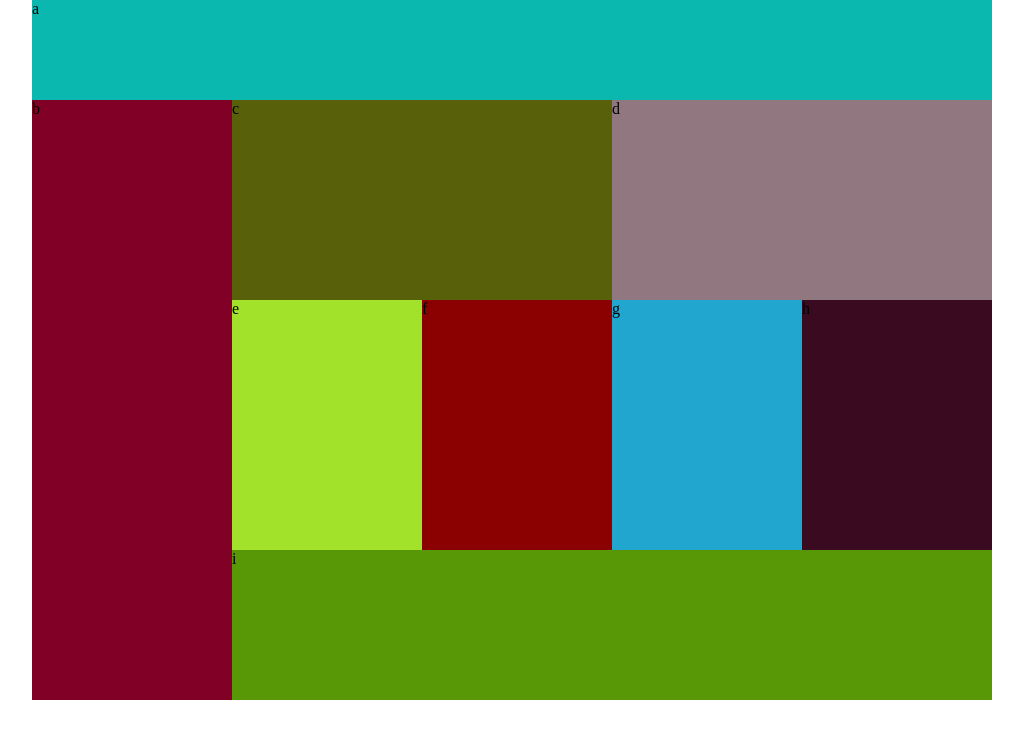
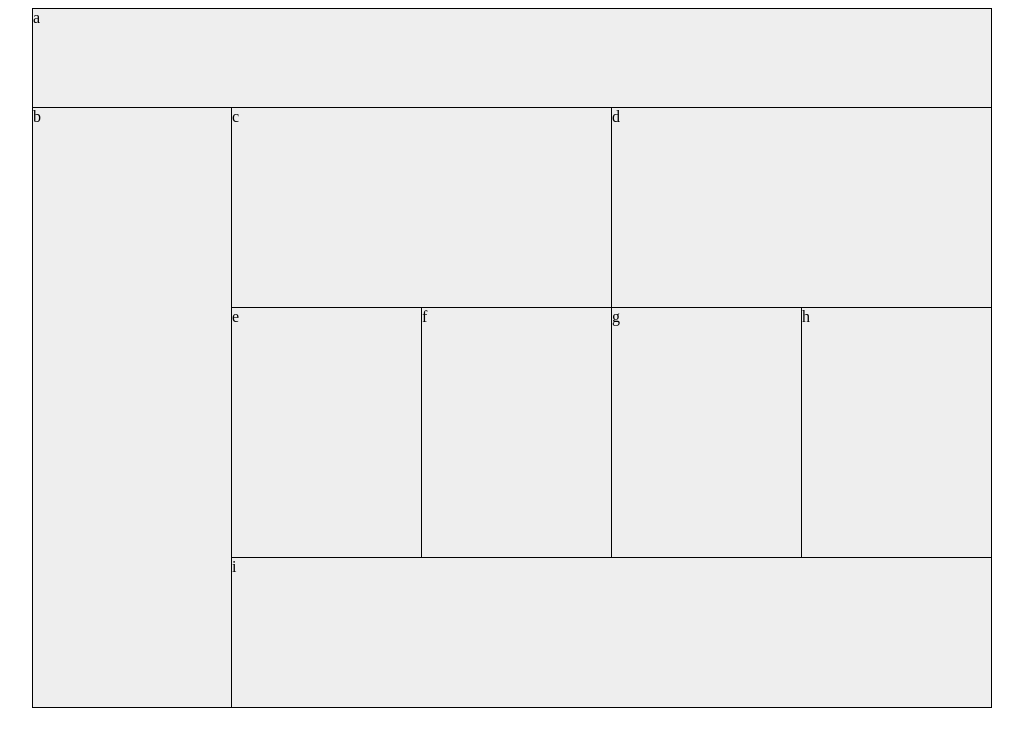
Before and after one commit to munaalshorman/lab-01, a plain HTML site: page index.html in a window 1280 px wide. Shown: the whole page, without its empty margins (128-1151 px from the left). Drawn offline with Linux system fonts and the light colour scheme.

Commit message:
lab is finished

```diff
--- a/index.html
+++ b/index.html
@@ -3,28 +3,32 @@
 
 <head>
     <title>Document</title>
-    <link rel="stylesheet" href="style.css">
-    <link href="styles.css" rel="stylesheet" media="all and (max-width: 480px)">
+    <link rel="stylesheet" href="style/style.css">
 
 </head>
 
 <body>
 
-    <header>a </header>
-    <aside>b</aside>
     <main>
         <section>
-            <article>
-                <div id="c">c</div>
-                <div id="d">d</div>
-                <div id="e">e</div>
-                <div id="f">f</div>
-                <div id="g">g</div>
-                <div id="h">h</div>
-                <div id="i">i</div>
-            </article>
+            <header>a</header>
+
         </section>
-        <footer></footer>
+        <section>
+            <aside>b</aside>
+
+
+
+            <div class="firstRow">c</div>
+            <div class="firstRow">d</div>
+
+            <div class="secondRow">e</div>
+            <div class="secondRow">f</div>
+            <div class="secondRow">g</div>
+            <div class="secondRow">h</div>
+            <footer>i</footer>
+
+        </section>
 
 
 </body>
--- a/style.css
+++ b/style.css
@@ -1,69 +1,126 @@
-*{
-    margin: auto;
-     height: 960px;
-     max-width: 960px;
- }
+/* *{
+  box-sizing:border-box;
+  /*makes every browser make the exactly same*/
+/*}
+div,header,footer,aside{
+  background: #eee;
+  border:1px solid black;
+  float:left;
+  width:100%;
+} */
 
- header{
-    background-color: rgb(11, 184, 175);
-    height:100px ;
-    width: 960px;
+
+/* ---------------------------
+    phone
+-------------------------------           */
+/* @media screen and (max-width:960px){
+footer{
+  border-top: none;
+  height: 80px;
+    background: #eee;
+  border:1px solid black;
+  float:left;
+  width:100%;
+
 }
 aside{
-    background-color: rgb(128, 0, 38);
-    height:600px ;
-    width: 200px;
-    float: left;
+  border-top: none;
+  height: 150px;
+     background: #eee;
+  border:1px solid black;
+  float:left;
+  width:100%;
 
 }
 
-#c{
-    background-color: rgb(88, 97, 9);
-    height:200px ;
-    width: 380px;
-    float: left;
+.secondRow:nth-of-type(even){
+  border-left: none;
 }
-#d{
-    background-color: rgb(145, 120, 128);
-    height: 200px;
-    width:380px ;
-    float: left;
+main{
+  margin:auto;/* to center but it has to have a width */
+  /*width: 480px;
+  }
+  header{
+  height: 75px;
+      background: #eee;
+  border:1px solid black;
+  float:left;
+  width:100%;
+
+  }
+  .firstRow{
+  height: 125px;
+  border-top: none;
+
+   }
+  .secondRow{
+    border-top: none;
+  height: 250px;
+  width: 240px;
+  }
+
 }
-#e{
-    background-color: rgb(162, 226, 43);
-    height: 250px;
-    width: 190px;
-    float: left;
-}
-#f{
-    background-color: darkred;
-    height:250px ;
-    width: 190px;
-    float: left;
-}
-#g{
-    background-color: rgb(33, 167, 207);
-    height:250px ;
-    width: 190px;
-    float: left;
-}
+section{
 
-#h{
-    background-color: rgb(58, 10, 32);
-    height:250px ;
-    width: 190px;
-    float: left;
-}
-#i{
+  overflow:hidden;
+}*/
+/* -------------------------------------------------------------------------
+-------------------------------------------------------------------------
+                      Desktop
+-------------------------------------------------------------------------
+------------------------------------------------------------------------- */
+/*@media screen and (min-width:960px){
+  main{
 
-    background-color: rgb(88, 151, 6);
-    height:150px ;
-    width: 760px;
-    float: left;
-}
+      width: 960px;
 
-/* @media Rule */
-@media all and (max-width: 480px)
+      }
+  header{
+  background: #eee;
+  border:1px solid black;
+  float:left;
+  width:100%;
 
-/* @import Rule */
-@import url(styles.css) all and (max-width: 1024px) {...}
+  height: 100px;
+  }
+  aside{
+        background: #eee;
+  border:1px solid black;
+  float:left;
+  width:100%;
+
+      height: 600px;
+      width:200px;
+      border-top:none;
+
+  }
+  footer{
+      height: 150px;
+      width: 760px;
+      border-top:none;
+      border-left:none;
+        background: #eee;
+  border:1px solid black;
+  float:left;
+  width:100%;
+  }
+  .firstRow{
+      height: 200px;
+      width: 380px;
+
+  }
+  .secondRow{
+      height: 250px;
+      width: 190px;
+  }
+  div{
+    border-top:none;
+    border-left:none;
+    background: #eee;
+    border:1px solid black;
+    float:left;
+    width:100%;
+    }
+
+
+  } */
--- /dev/null
+++ b/style/base.css
@@ -0,0 +1,4 @@
+*{
+    box-sizing:border-box;
+    /*makes every browser make the exactly same*/
+}
--- /dev/null
+++ b/style/layout.css
@@ -0,0 +1,89 @@
+/* -------------------------------------------------------------------------
+-------------------------------------------------------------------------
+                         Layout style
+-------------------------------------------------------------------------
+------------------------------------------------------------------------- */
+main {
+    margin:auto;/* to center but it has to have a width */
+
+}
+section{
+
+    overflow:hidden;
+}
+
+div,header,footer,aside{
+    float:left;
+    width:100%;
+}
+
+/* -------------------------------------------------------------------------
+-------------------------------------------------------------------------
+                         Phone
+-------------------------------------------------------------------------
+------------------------------------------------------------------------- */
+@media screen and (max-width:960px){
+    main{
+
+    width: 480px;
+
+    }
+    header{
+    height: 75px;
+
+    }
+
+    aside{
+    height: 150px;
+     }
+
+    footer{
+    height: 80px;
+    }
+
+    .firstRow{
+    height: 125px;
+     }
+    .secondRow{
+    height: 250px;
+    width: 240px;
+    }
+
+    }
+
+/* -------------------------------------------------------------------------
+-------------------------------------------------------------------------
+                        Desktop
+-------------------------------------------------------------------------
+------------------------------------------------------------------------- */
+@media screen and (min-width:960px){
+    main{
+
+        width: 960px;
+
+        }
+    header{
+    height: 100px;
+
+    }
+
+    aside{
+        height: 600px;
+        width:200px;
+    }
+    footer{
+        height: 150px;
+        width: 760px;
+    }
+
+    .firstRow{
+        height: 200px;
+        width: 380px;
+
+    }
+    .secondRow{
+        height: 250px;
+        width: 190px;
+    }
+
+    }
--- /dev/null
+++ b/style/style.css
@@ -0,0 +1,3 @@
+@import 'base.css';
+@import 'theme.css';
+@import 'layout.css';
--- /dev/null
+++ b/style/theme.css
@@ -0,0 +1,49 @@
+    div,header,footer,aside{
+        background: #eee;
+        border:1px solid black;
+    }
+
+
+/* ---------------------------
+          phone
+-------------------------------           */
+@media screen and (max-width:960px){
+    footer{
+        border-top: none;
+    }
+    aside{
+        border-top: none;
+
+    }
+    .firstRow, .secondRow {
+        border-top: none;
+
+    }
+    .secondRow:nth-of-type(even){
+        border-left: none;
+
+    }
+
+}
+
+
+/* ---------------------------
+         Desktop
+-------------------------------           */
+@media screen and (min-width:960px){
+    div{
+
+    border-top:none;
+    border-left:none;
+
+    }
+
+    footer{
+    border-top:none;
+    border-left:none;
+    }
+
+    aside{
+    border-top:none;
+    }
+}
```
